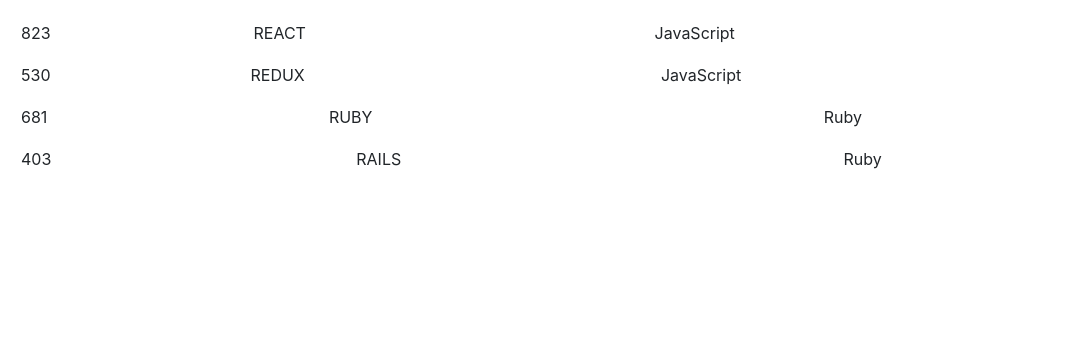
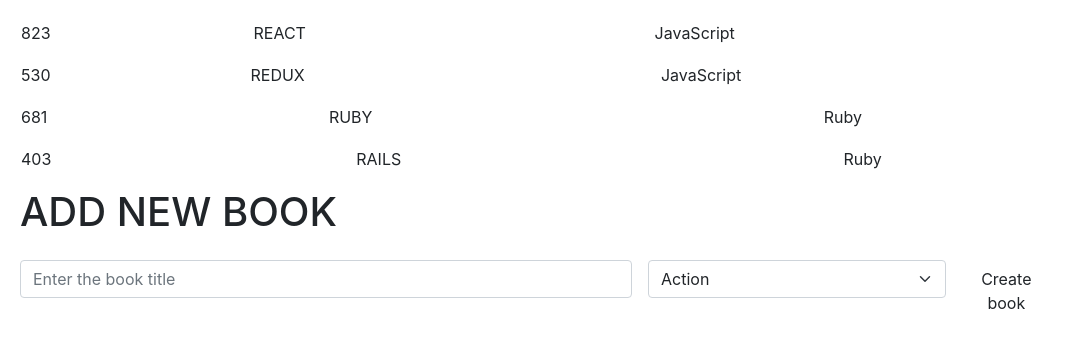
Before and after one commit to dedwards13/bookstore, a React (Create React App) app: page / in a window 1280 px wide. Shown: the top 348 px of the page, without its empty margins (0-1074 px from the left). Built offline with nearby package versions, Linux system fonts and the light colour scheme.

Commit message:
Fix some linters issues

```diff
--- a/src/components/App.js
+++ b/src/components/App.js
@@ -1,9 +1,11 @@
 import React from 'react';
 import BookList from '../containers/BookList';
+import BooksForm from '../containers/BooksForm';
 
 const App = () => (
   <div className="App">
     <BookList />
+    <BooksForm />
   </div>
 );
 
--- /dev/null
+++ b/src/components/CategoryFilter.js
@@ -0,0 +1,34 @@
+import React from 'react';
+import PropTypes from 'prop-types';
+
+export const CATEGORIES = [
+  { key: 0, name: 'Action' },
+  { key: 1, name: 'Biography' },
+  { key: 2, name: 'History' },
+  { key: 3, name: 'Horror' },
+  { key: 4, name: 'Kids' },
+  { key: 5, name: 'Learning' },
+  { key: 6, name: 'Sci-Fi' },
+];
+
+const CategoryFilter = ({ handleFilter }) => (
+  <label htmlFor="filterCategories" className="form-label d-flex">
+    CATEGORIES&nbsp;
+    <select name="filterCategories" onChange={handleFilter} id="filterCategories" className="form-select filter-categories">
+      <option value="All">All</option>
+      {
+        CATEGORIES.map(category => (
+          <option value={category.name} key={category.key}>
+            {category.name}
+          </option>
+        ))
+      }
+    </select>
+  </label>
+);
+
+CategoryFilter.propTypes = {
+  handleFilter: PropTypes.func.isRequired,
+};
+
+export default CategoryFilter;
--- /dev/null
+++ b/src/containers/BooksForm.js
@@ -0,0 +1,62 @@
+import PropTypes from 'prop-types';
+import { connect } from 'react-redux';
+import React, { useState } from 'react';
+import { createBook } from '../actions';
+import { CATEGORIES } from '../components/CategoryFilter';
+
+const BooksForm = ({ create }) => {
+  const [book, setBook] = useState({ title: '', category: '' });
+
+  const handleChange = e => {
+    if (e.target.id === 'inputTitle') {
+      setBook({ ...book, title: e.target.value, invalid: false });
+    } else {
+      setBook({ ...book, category: e.target.value });
+    }
+  };
+
+  const handleSubmit = () => {
+    if (book.title === '') {
+      setBook({ ...book, invalid: true });
+    } else {
+      create(book);
+      setBook({ title: '', category: '', invalid: false });
+    }
+  };
+
+  return (
+    <form className="row g-3 form-book">
+      <h1 className="add-book col-12">ADD NEW BOOK</h1>
+      <div className="col-md-6">
+        <input
+          type="text"
+          placeholder="Enter the book title"
+          onChange={handleChange}
+          value={book.title}
+          className={`form-control ${book.invalid ? 'is-invalid' : ''}`}
+          id="inputTitle"
+        />
+      </div>
+      <div className="col-md-3">
+        <select name="category" onChange={handleChange} className="form-select" id="category">
+          {
+            CATEGORIES.map(({ key, name }) => <option value={name} key={key}>{name}</option>)
+          }
+        </select>
+      </div>
+      <div className="col-md-1">
+        <button type="button" onClick={handleSubmit} className="btn btn-create">Create book</button>
+      </div>
+    </form>
+  );
+};
+
+BooksForm.propTypes = {
+  create: PropTypes.func.isRequired,
+};
+
+const mapDispatchToProps = dispatch => ({
+  create: book => dispatch(createBook(book)),
+});
+
+export default connect(null, mapDispatchToProps)(BooksForm);
```
Also changed, not shown: src/components/BooksForm.js (deleted, +0 -34 lines), src/stylesheets/BooksForm.css (added).
